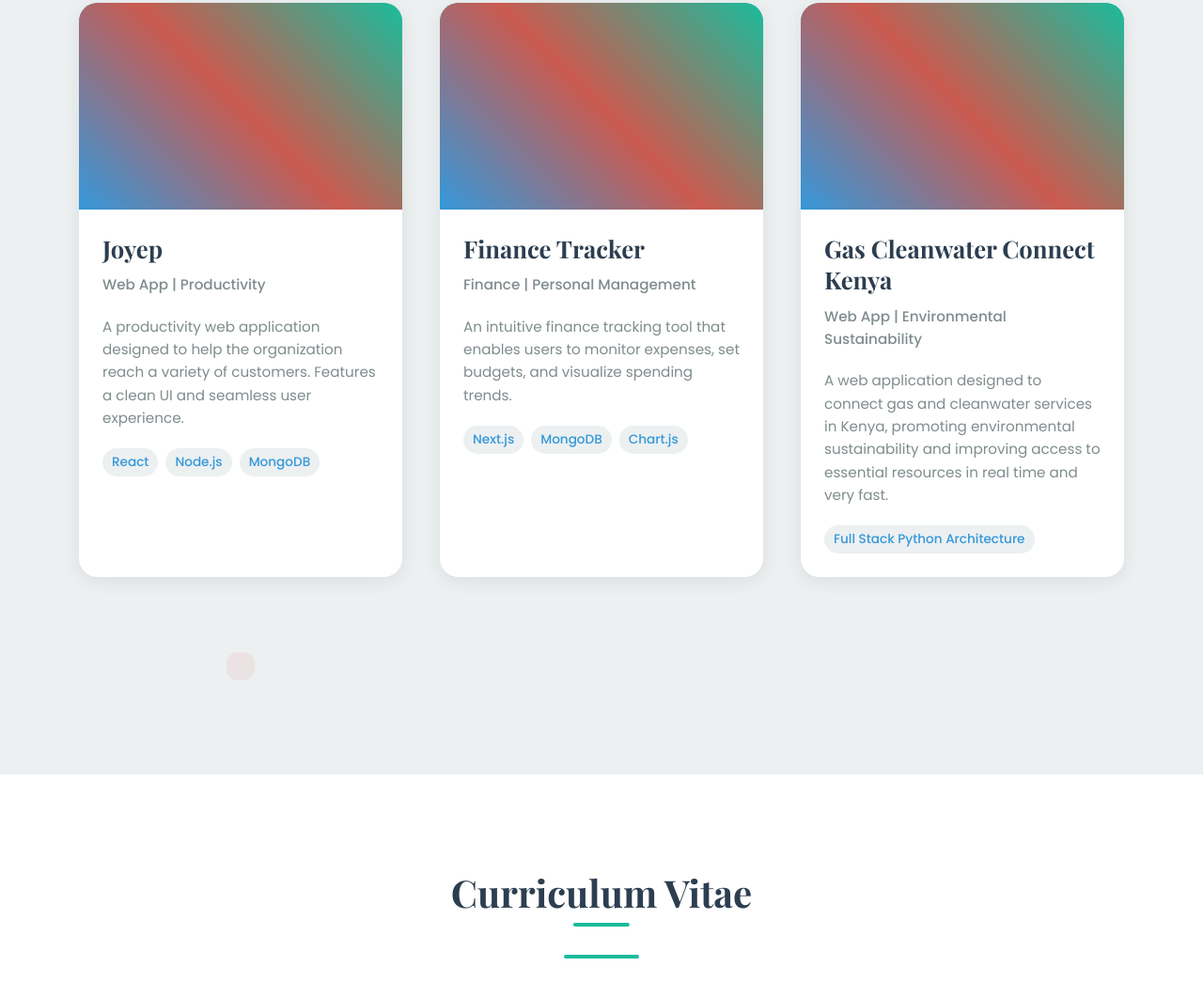
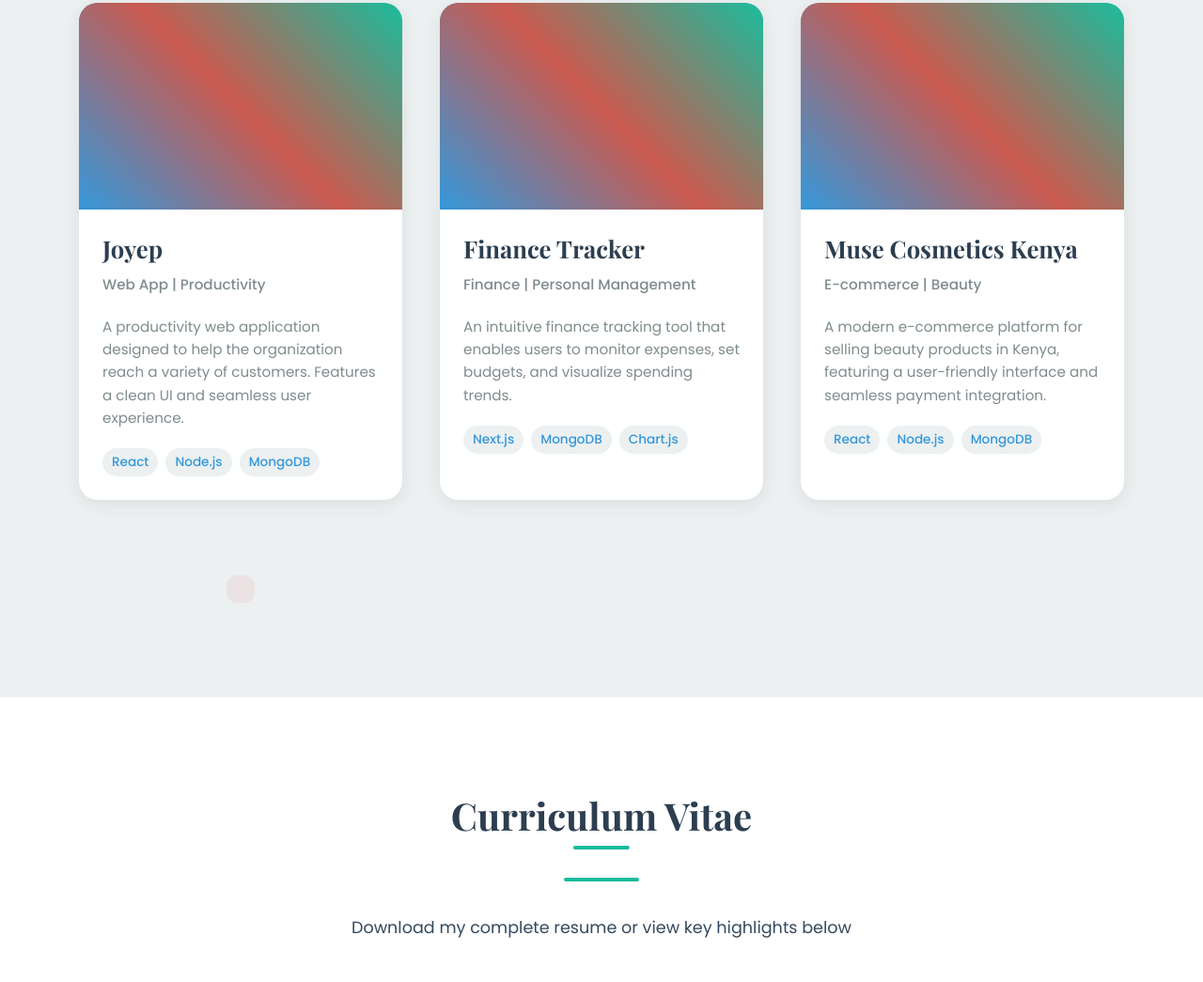
Before and after one commit to Mwexx/portfo, a plain HTML site: page index.html in a window 1280 px wide. Shown: the part 4708-5753 px from the top of the page at 94% size. Drawn offline with nearby package versions, Linux system fonts and the light colour scheme.

Commit message:
updated dashboard

```diff
--- a/index.html
+++ b/index.html
@@ -247,11 +247,13 @@
                         </div>
                     </div>
                     <div class="project-content">
-                        <h3>Gas Cleanwater Connect Kenya</h3>
-                        <p class="project-category">Web App | Environmental Sustainability</p>
-                        <p>A web application designed to connect gas and cleanwater services in Kenya, promoting environmental sustainability and improving access to essential resources in real time and very fast.</p>
+                        <h3>Muse Cosmetics Kenya</h3>
+                        <p class="project-category">E-commerce | Beauty</p>
+                        <p>A modern e-commerce platform for selling beauty products in Kenya, featuring a user-friendly interface and seamless payment integration.</p>
                         <div class="project-tech">
-                            <span>Full Stack Python Architecture</span>
+                            <span>React</span>
+                            <span>Node.js</span>
+                            <span>MongoDB</span>
                         </div>
                     </div>
             </div>
```
